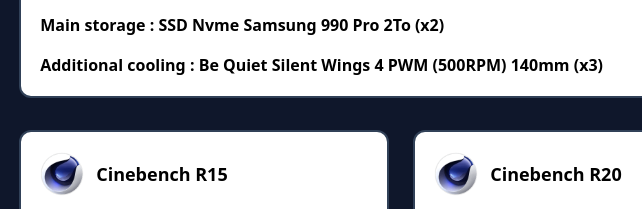
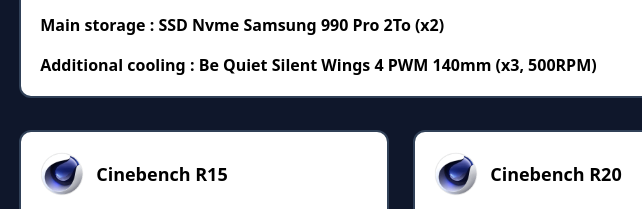
Before and after one commit to phiphou/benchmarks, a website built with Vite: page index.html in a window 1280 px wide. Shown: the part 232-441 px from the top of the page, 29-671 px from the left. Built offline with nearby package versions, Linux system fonts and the light colour scheme.

Commit message:
update config

```diff
--- a/index.html
+++ b/index.html
@@ -64,8 +64,7 @@
                     </a>
                     <a href="https://www.bequiet.com/en/casefans/3703" target="_blank">
                         <p class="md:inline">Additional cooling :<br class="md:hidden"> Be Quiet Silent Wings 4 PWM
-                            (500RPM)
-                            140mm (x3)</p>
+                            140mm (x3, 500RPM)</p>
                     </a>
                     <a href="https://www.microsoft.com/en-us/windows/business/windows-11-pro" target="_blank">
                         <p class="md:inline">Operating system :<br class="md:hidden"> Microsoft Windows 11 Pro 24H2</p>
```
